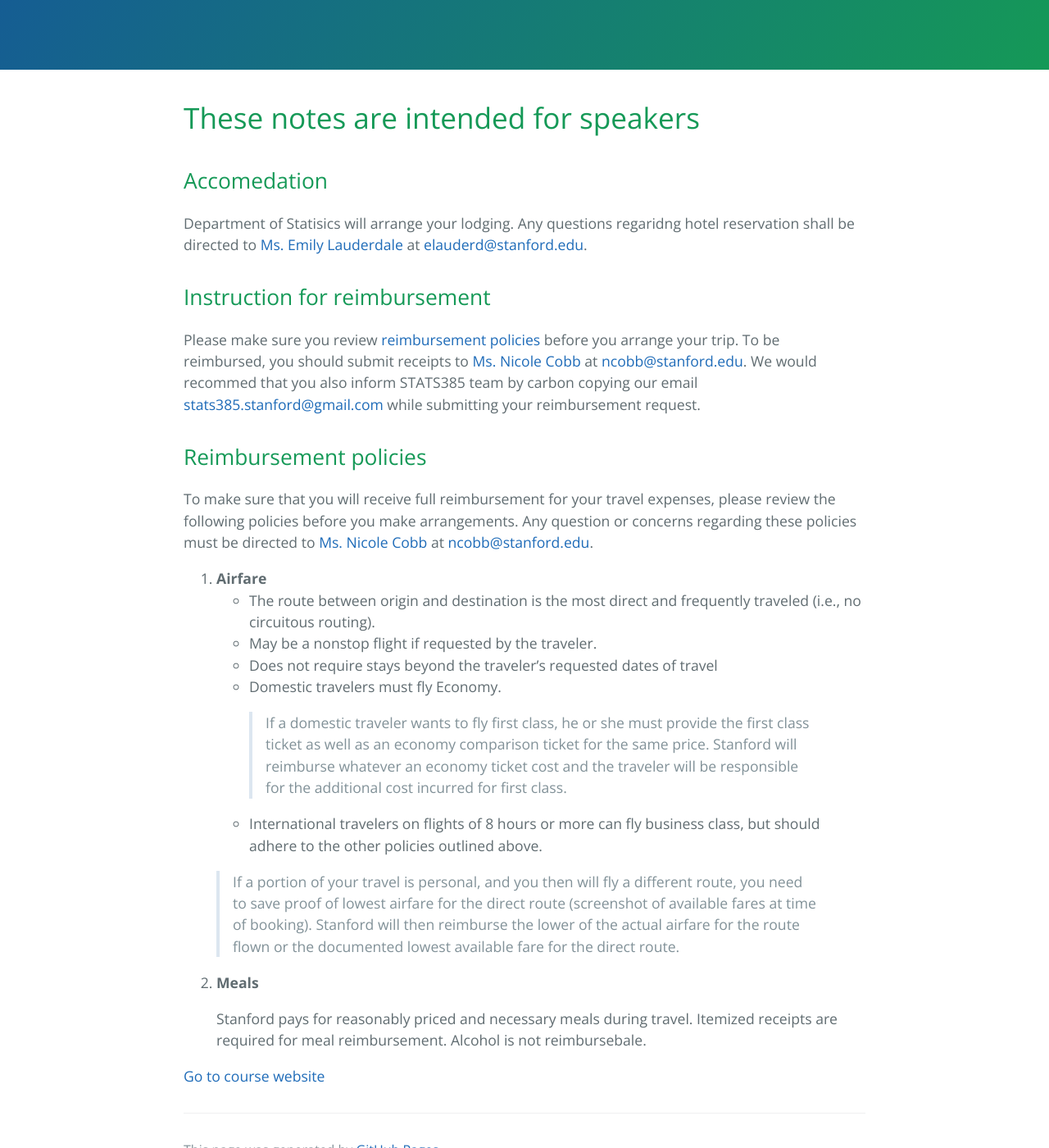
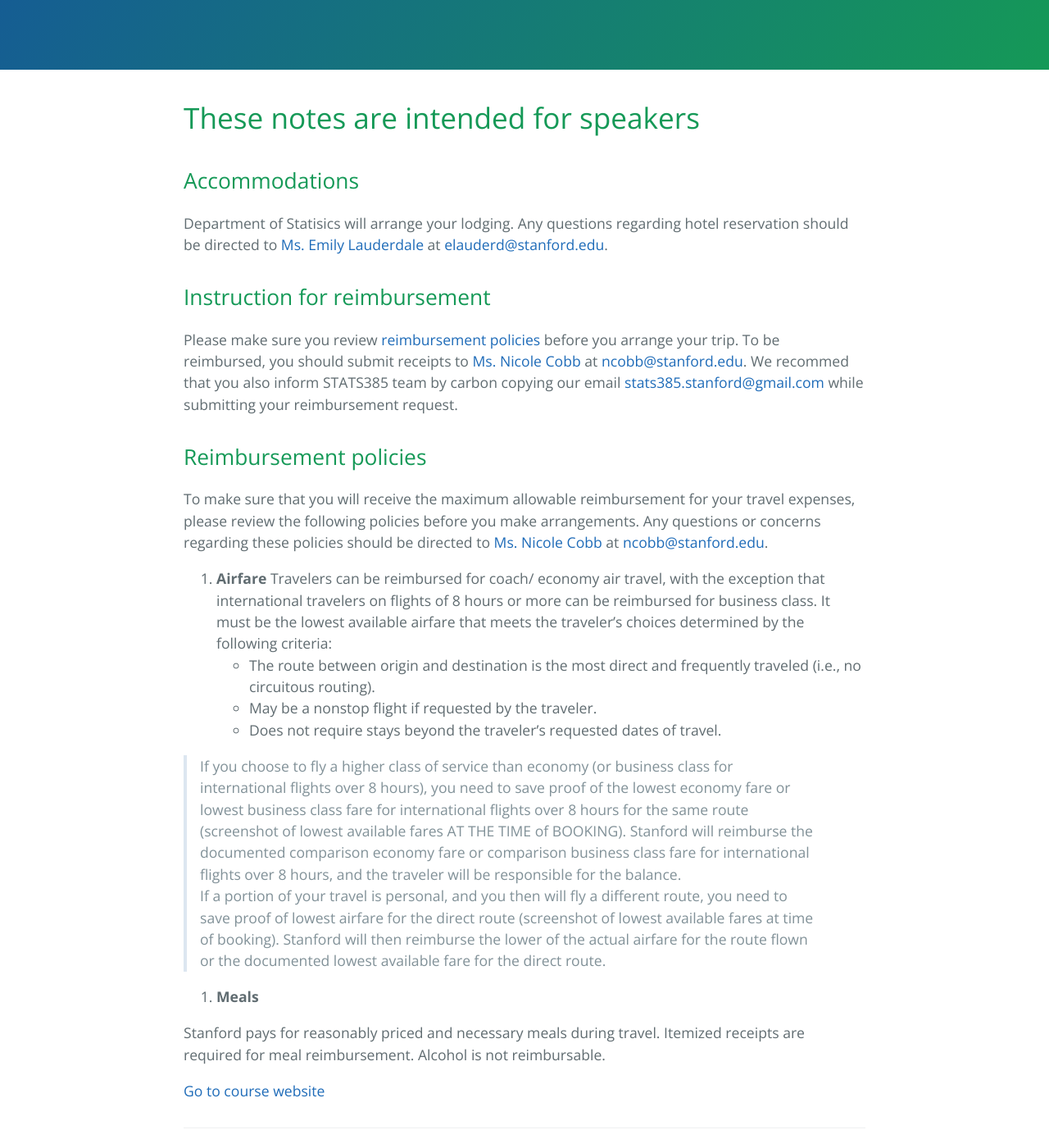
Before and after one commit to stats385/stats385.github.io, a Jekyll site: the page built from speaker_visit.md, in a window 1280 px wide and 1400 px high, scrolled down 232 px. Shown: the whole window at 82% size. Built offline with Jekyll 4.4.1, drawn with Linux system fonts in a browser that asks for light colours; our own code applies the rules of GitHub Pages for plain Markdown files; the repository's description, which GitHub fills in, is left out.

Commit message:
ellen's changes added

```diff
--- a/speaker_visit.md
+++ b/speaker_visit.md
@@ -2,33 +2,31 @@
 # These notes are intended for speakers
 
 
-## Accomedation
-Department of Statisics will arrange your lodging. Any questions regaridng hotel reservation shall be directed to [Ms. Emily Lauderdale](https://statistics.stanford.edu/people/emily-lauderdale) at <elauderd@stanford.edu>.
+## Accommodations
+Department of Statisics will arrange your lodging. Any questions regarding hotel reservation should be directed to [Ms. Emily Lauderdale](https://statistics.stanford.edu/people/emily-lauderdale) at <elauderd@stanford.edu>.
 
 
 ## Instruction for reimbursement
 Please make sure you review [reimbursement policies](#reimbursement-policies) before you arrange your trip.
-To be reimbursed, you should submit receipts to [Ms. Nicole Cobb](https://statistics.stanford.edu/people/nicole-cobb) at <ncobb@stanford.edu>. We would recommed that you also inform STATS385 team by carbon copying our email <stats385.stanford@gmail.com> while submitting your reimbursement request.
+To be reimbursed, you should submit receipts to [Ms. Nicole Cobb](https://statistics.stanford.edu/people/nicole-cobb) at <ncobb@stanford.edu>. We recommed that you also inform STATS385 team by carbon copying our email <stats385.stanford@gmail.com> while submitting your reimbursement request.
 
 
 ## Reimbursement policies
-To make sure that you will receive full reimbursement for your travel expenses, please review the following policies before you make arrangements. Any question or concerns regarding these policies must be directed to [Ms. Nicole Cobb](https://statistics.stanford.edu/people/nicole-cobb) at <ncobb@stanford.edu>.
+To make sure that you will receive the maximum allowable reimbursement for your travel expenses, please review the following policies before you make arrangements. Any questions or concerns regarding these policies should be directed to [Ms. Nicole Cobb](https://statistics.stanford.edu/people/nicole-cobb) at <ncobb@stanford.edu>.
 
 
 1. **Airfare**
-   * The route between origin and destination is the most direct and frequently traveled (i.e., no circuitous routing).
-   * May be a nonstop flight if requested by the traveler.
-   * Does not require stays beyond the traveler's requested dates of travel
-   * Domestic travelers must fly Economy.
+Travelers can be reimbursed for coach/ economy air travel, with the exception that international travelers on flights of 8 hours or more can be reimbursed for business class. It must be the lowest available airfare that meets the traveler’s choices determined by the following criteria:
+* The route between origin and destination is the most direct and frequently traveled (i.e., no circuitous routing).
+* May be a nonstop flight if requested by the traveler.
+* Does not require stays beyond the traveler's requested dates of travel.
 
-       >If a domestic traveler wants to fly first class, he or she must provide the first class ticket as well as an economy comparison ticket for the same price. Stanford will reimburse whatever an economy ticket cost and the traveler will be responsible for the additional cost incurred for first class.
-   * International travelers on flights of 8 hours or more can fly business class, but should adhere to the other policies outlined above.
-
-    >If a portion of your travel is personal, and you then will fly a different route, you need to save proof of lowest airfare for the direct route (screenshot of available fares at time of booking). Stanford will then reimburse the lower of the actual airfare for the route flown or the documented lowest available fare for the direct route.
+>If you choose to fly a higher class of service than economy (or business class for international flights over 8 hours), you need to save proof of the lowest economy fare or lowest business class fare for international flights over 8 hours for the same route (screenshot of lowest available fares AT THE TIME of BOOKING). Stanford will reimburse the documented comparison economy fare or comparison business class fare for international flights over 8 hours, and the traveler will be responsible for the balance.
+>If a portion of your travel is personal, and you then will fly a different route, you need to save proof of lowest airfare for the direct route (screenshot of lowest available fares at time of booking). Stanford will then reimburse the lower of the actual airfare for the route flown or the documented lowest available fare for the direct route.
 
 2. **Meals**
 
-   Stanford pays for reasonably priced and necessary meals during travel. Itemized receipts are required for meal reimbursement. Alcohol is not reimbursebale.
+Stanford pays for reasonably priced and necessary meals during travel. Itemized receipts are required for meal reimbursement. Alcohol is not reimbursable.
 
 
 
```
